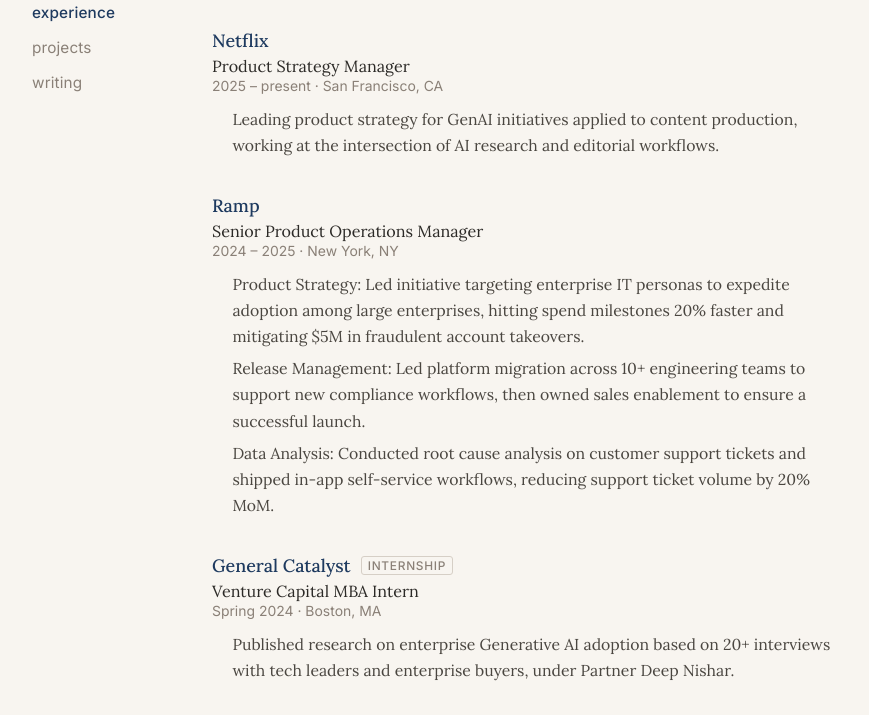
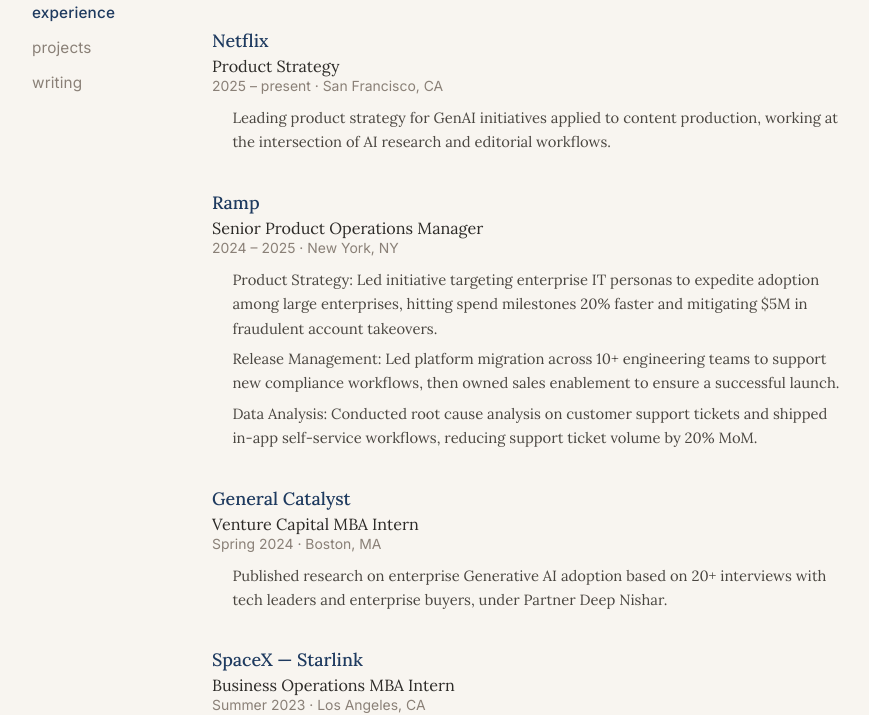
Before and after one commit to ciyer64/ciyer64.github.io, an Astro site: page /experience in a window 1280 px wide. Shown: the part 116-831 px from the top of the page, without its empty margins (202-1071 px from the left). Built offline with nearby package versions, Linux system fonts and the light colour scheme; Astro itself is replaced by a stand-in of ours.

Commit message:
Clean up experience page: remove intern tags, smaller bullets, fix Netflix role

```diff
--- a/src/pages/experience.astro
+++ b/src/pages/experience.astro
@@ -4,7 +4,7 @@ import Layout from '../layouts/Layout.astro';
 const jobs = [
   {
     company: "Netflix",
-    role: "Product Strategy Manager",
+    role: "Product Strategy",
     dates: "2025 – present",
     location: "San Francisco, CA",
     bullets: [
@@ -27,7 +27,6 @@ const jobs = [
     role: "Venture Capital MBA Intern",
     dates: "Spring 2024",
     location: "Boston, MA",
-    intern: true,
     bullets: [
       "Published research on enterprise Generative AI adoption based on 20+ interviews with tech leaders and enterprise buyers, under Partner Deep Nishar.",
     ],
@@ -37,7 +36,6 @@ const jobs = [
     role: "Business Operations MBA Intern",
     dates: "Summer 2023",
     location: "Los Angeles, CA",
-    intern: true,
     bullets: [
       "GTM Strategy: Redesigned go-to-market strategy for the Starlink Business offering by prioritizing the top three segments by NPS and market size, identifying target customers, and selecting optimal channels.",
       "New Market Launch: Built India market entry plan through prospective user interviews, expert research, and SQL-based pricing analysis of historical usage and customer feedback.",
@@ -49,7 +47,6 @@ const jobs = [
     role: "Product Manager Pre-MBA Intern",
     dates: "Summer 2022",
     location: "New York, NY",
-    intern: true,
     bullets: [
       "Roadmap Ownership: Established the company's first sprint planning program to systematically prioritize a backlog of 300+ feature requests, contributing to a 30% increase in cohort retention.",
       "Operational Efficiency: Built automations that cut the engineering team's bug resolution SLA by 60%.",
@@ -89,7 +86,6 @@ const jobs = [
         <li>
           <div class="header">
             <span class="company">{job.company}</span>
-            {job.intern && <span class="tag">internship</span>}
           </div>
           <div class="meta">
             <span class="role">{job.role}</span>
@@ -182,7 +178,7 @@ const jobs = [
   }
 
   .bullets li {
-    font-size: 0.93rem;
+    font-size: 0.87rem;
     color: #4a4640;
     line-height: 1.65;
   }
```
